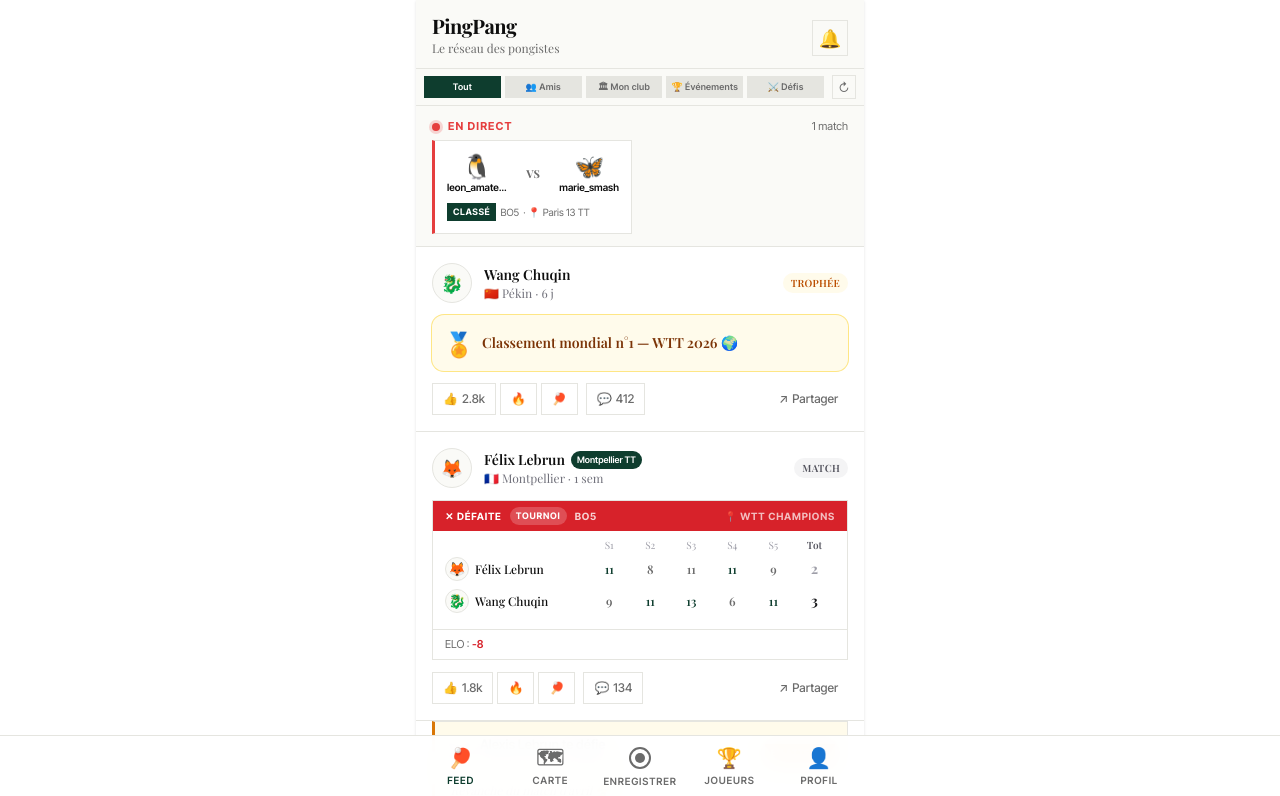
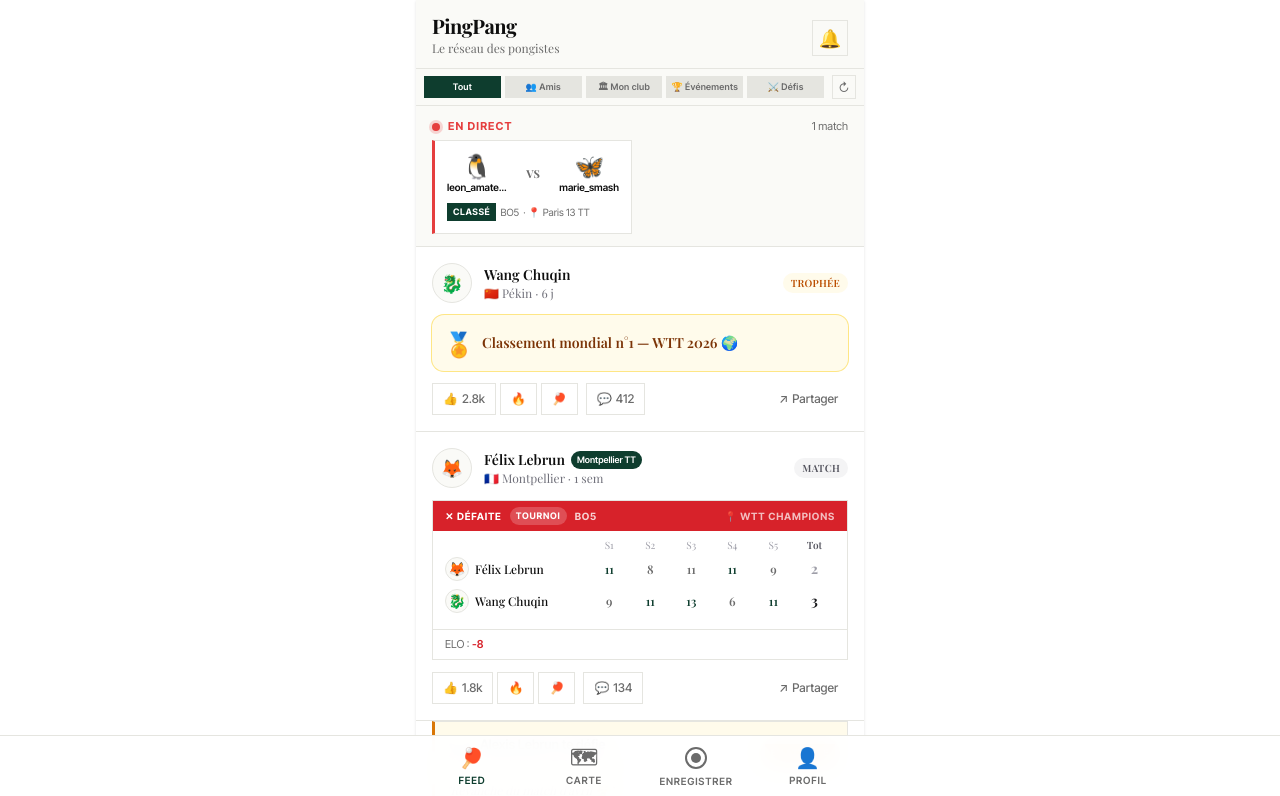
Before and after one commit to Alex-spec-ops/Ping-Pang-App, a Next.js app: page /feed in a window 1280 px wide. Shown: the top 796 px of the page. Built offline with nearby package versions, Linux system fonts and the light colour scheme.

Commit message:
feat: implement interactive Google Maps integration with venue filtering and location-based features

```diff
--- a/components/BottomNav.tsx
+++ b/components/BottomNav.tsx
@@ -23,7 +23,6 @@ const tabs: Tab[] = [
   { href: "/feed",    label: "Feed",        icon: "🏓", match: (p) => p === "/" || p.startsWith("/feed") },
   { href: "/map",     label: "Carte",       icon: "🗺",  match: (p) => p.startsWith("/map") },
   { href: "/play",    label: "Enregistrer", icon: null,  match: (p) => p.startsWith("/play") || p.startsWith("/match") },
-  { href: "/players", label: "Joueurs",     icon: "🏆", match: (p) => p.startsWith("/players") },
   { href: "/profile", label: "Profil",      icon: "👤", match: (p) => p.startsWith("/profile") },
 ];
 
--- a/components/MapPageClient.tsx
+++ b/components/MapPageClient.tsx
@@ -126,7 +126,7 @@ export default function MapPageClient() {
         window.__gmCb = res;
         const s = document.createElement("script");
         s.setAttribute("data-gmap", "1");
-        s.src = `https://maps.googleapis.com/maps/api/js?key=${GMAP_KEY}&libraries=marker&callback=__gmCb&loading=async`;
+        s.src = `https://maps.googleapis.com/maps/api/js?key=${GMAP_KEY}&libraries=marker&callback=__gmCb`;
         s.async = true;
         document.head.appendChild(s);
       });
```
